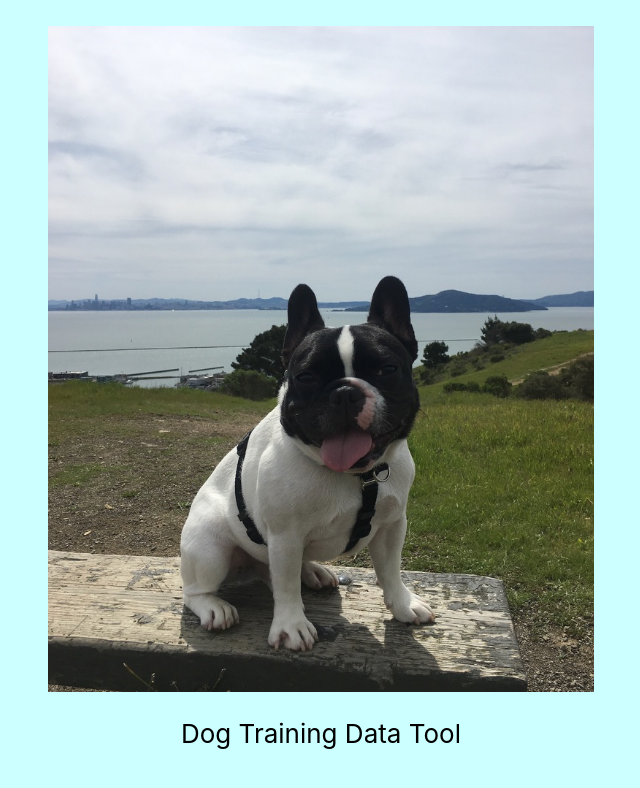
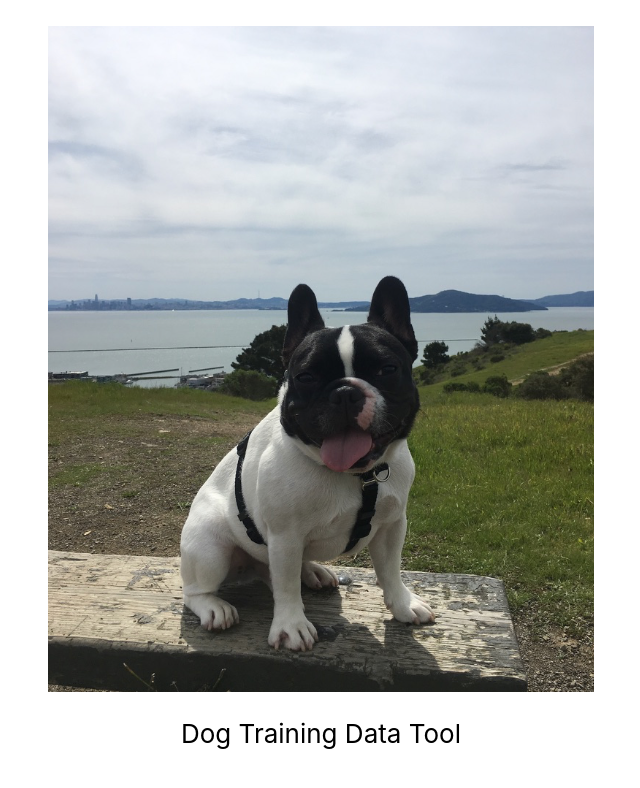
Before and after one commit to laurenelle/dtdt, a React (Create React App) app in the folder dtdt-app/: page / in a window 1280 px wide. Shown: the top 788 px of the page, without its empty margins (319-959 px from the left). Built offline with nearby package versions, Linux system fonts and the light colour scheme.

Commit message:
change background color

```diff
--- a/dtdt-app/src/App.css
+++ b/dtdt-app/src/App.css
@@ -3,7 +3,7 @@
 }
 
 .App-header {
-  background-color: #ccffff;
+  background-color: white;
   min-height: 100vh;
   display: flex;
   flex-direction: column;
```
